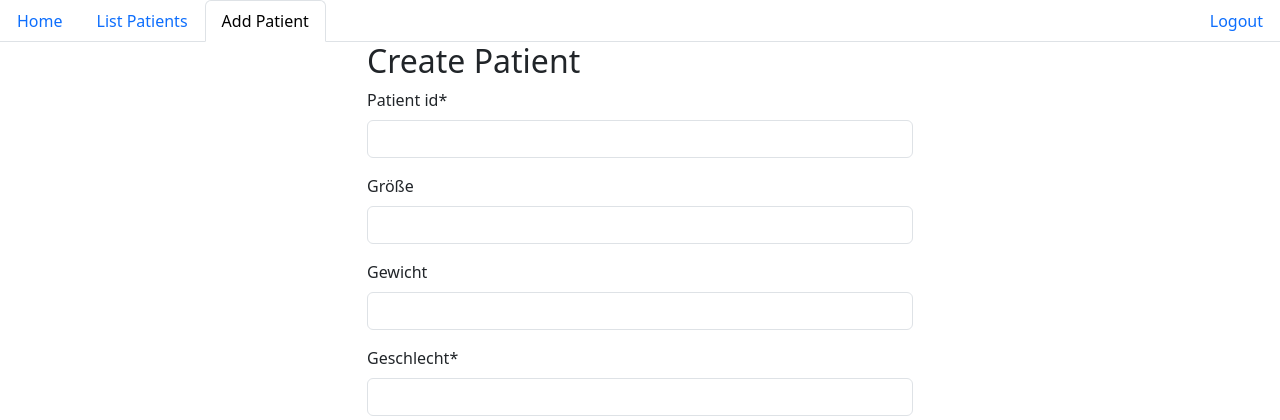
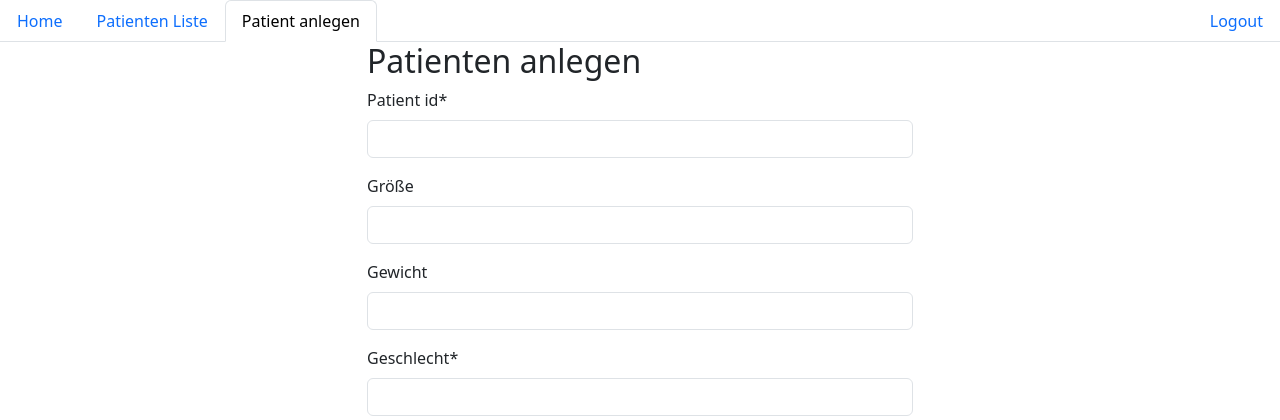
Before and after one commit to Jluelsdo/AirtecWebservice, a Django app: page /patients/add in a window 1280 px wide. Shown: the top 420 px of the page. Run offline with Django 4.2, Linux system fonts and the light colour scheme; the visitor is signed in with stand-in values (Sample User, id 1); some libraries are stand-ins or nearby versions.

Commit message:
Change english names to german

```diff
--- a/airtecWebservice/patients/templates/patients/create_patient.html
+++ b/airtecWebservice/patients/templates/patients/create_patient.html
@@ -5,7 +5,7 @@
     <div class="container">
         <div class="row">
             <div class="col-md-6 offset-md-3">
-                <h2>Create Patient</h2>
+                <h2>Patienten anlegen</h2>
                 <form method="POST" enctype="multipart/form-data">
                     {% csrf_token %}
                     {{ form.non_field_errors }}
--- a/airtecWebservice/templates/base.html
+++ b/airtecWebservice/templates/base.html
@@ -29,10 +29,10 @@
           <a class="nav-link" aria-current="page" href="{% url 'home' %}">Home</a>
         </li>
         <li class="nav-item">
-          <a class="nav-link" href="{% url 'list_patients' %}">List Patients</a>
+          <a class="nav-link" href="{% url 'list_patients' %}">Patienten Liste</a>
         </li>
         <li class="nav-item">
-          <a class="nav-link" href="{% url 'create_patient' %}">Add Patient</a>
+          <a class="nav-link" href="{% url 'create_patient' %}">Patient anlegen</a>
         </li>
         <!--If user is logged in show logout otherwise show login-->
         {% if user.is_authenticated %}
```
